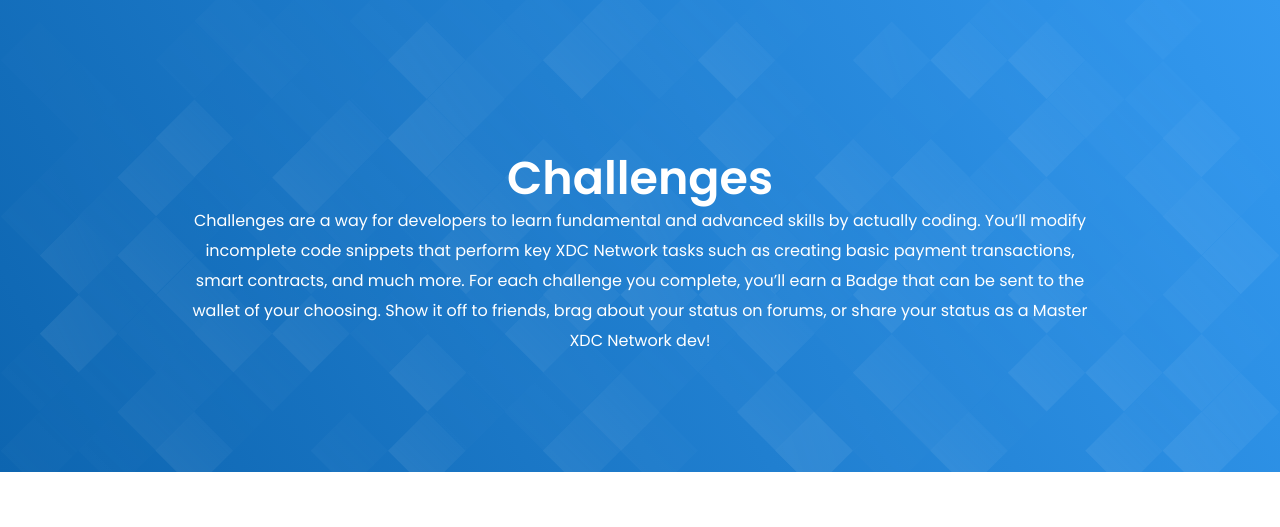
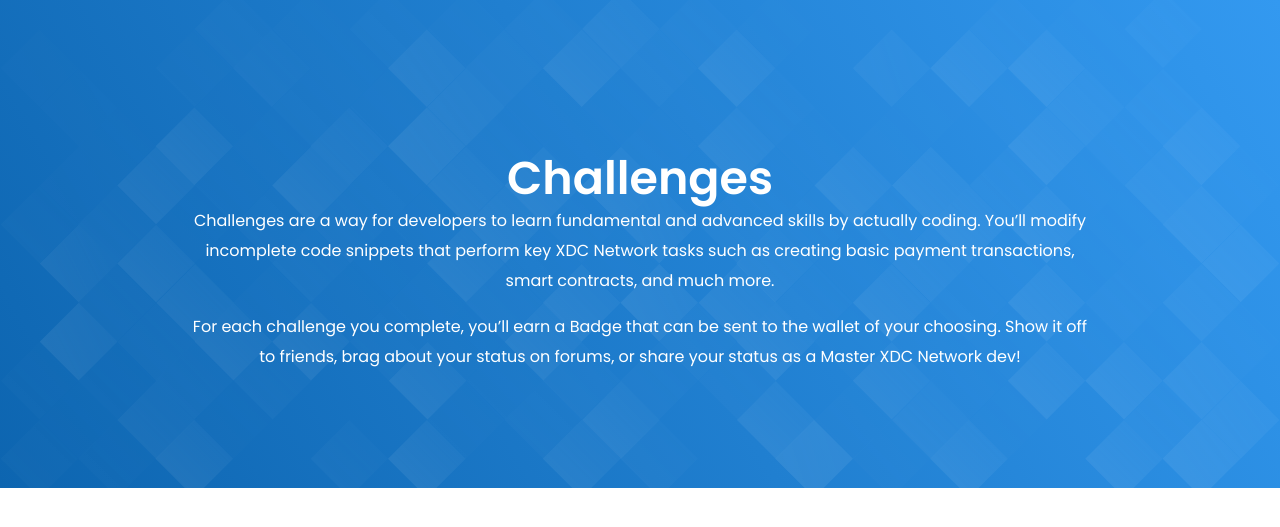
Before and after one commit to XDC-Community/XDC-Community.github.io, a Jekyll site: the page built from pages/challenges.html, in a window 1280 px wide, cut to the strip 0-552 px from the top of the page. Shown: the top 527 px of the strip. Built offline with Jekyll 4.4.1, drawn with Linux system fonts in a browser that asks for light colours.

Commit message:
Formatting text

```diff
--- a/pages/challenges.html
+++ b/pages/challenges.html
@@ -12,7 +12,8 @@
          <div class="page-title-wrapper section-spacing">
             <div class="page-title text-center white-text">
                <h1 class="heading-1">Challenges</h1>
-               <p>Challenges are a way for developers to learn fundamental and advanced skills by actually coding. You’ll modify incomplete code snippets that perform key XDC Network tasks such as creating basic payment transactions, smart contracts, and much more. For each challenge you complete, you’ll earn a Badge that can be sent to the wallet of your choosing. Show it off to friends, brag about your status on forums, or share your status as a Master XDC Network dev! </p>
+               <p>Challenges are a way for developers to learn fundamental and advanced skills by actually coding. You’ll modify incomplete code snippets that perform key XDC Network tasks such as creating basic payment transactions, smart contracts, and much more. </p>
+               <p>For each challenge you complete, you’ll earn a Badge that can be sent to the wallet of your choosing. Show it off to friends, brag about your status on forums, or share your status as a Master XDC Network dev!</p>
             </div>
          </div>
       </section>
```
